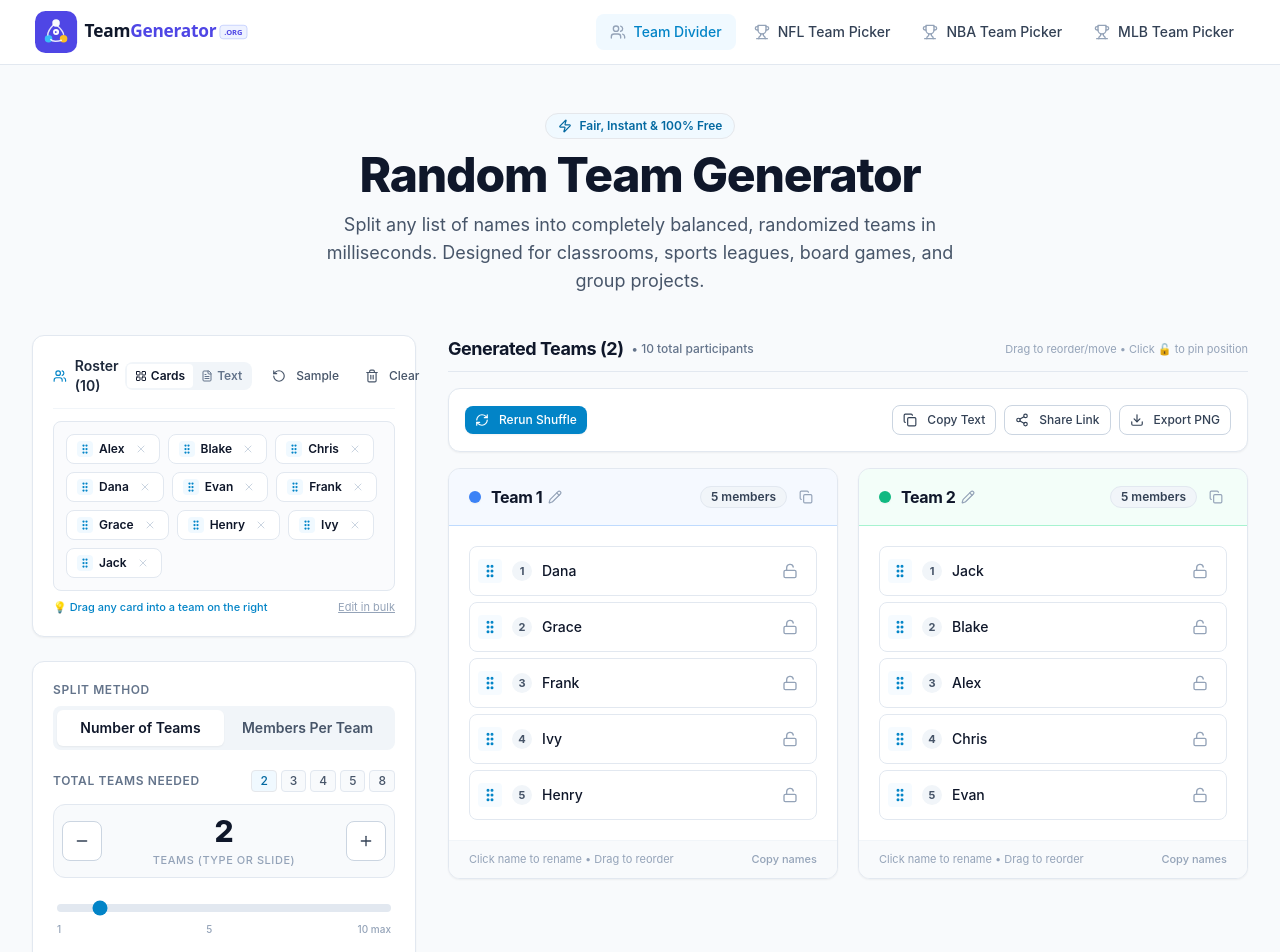
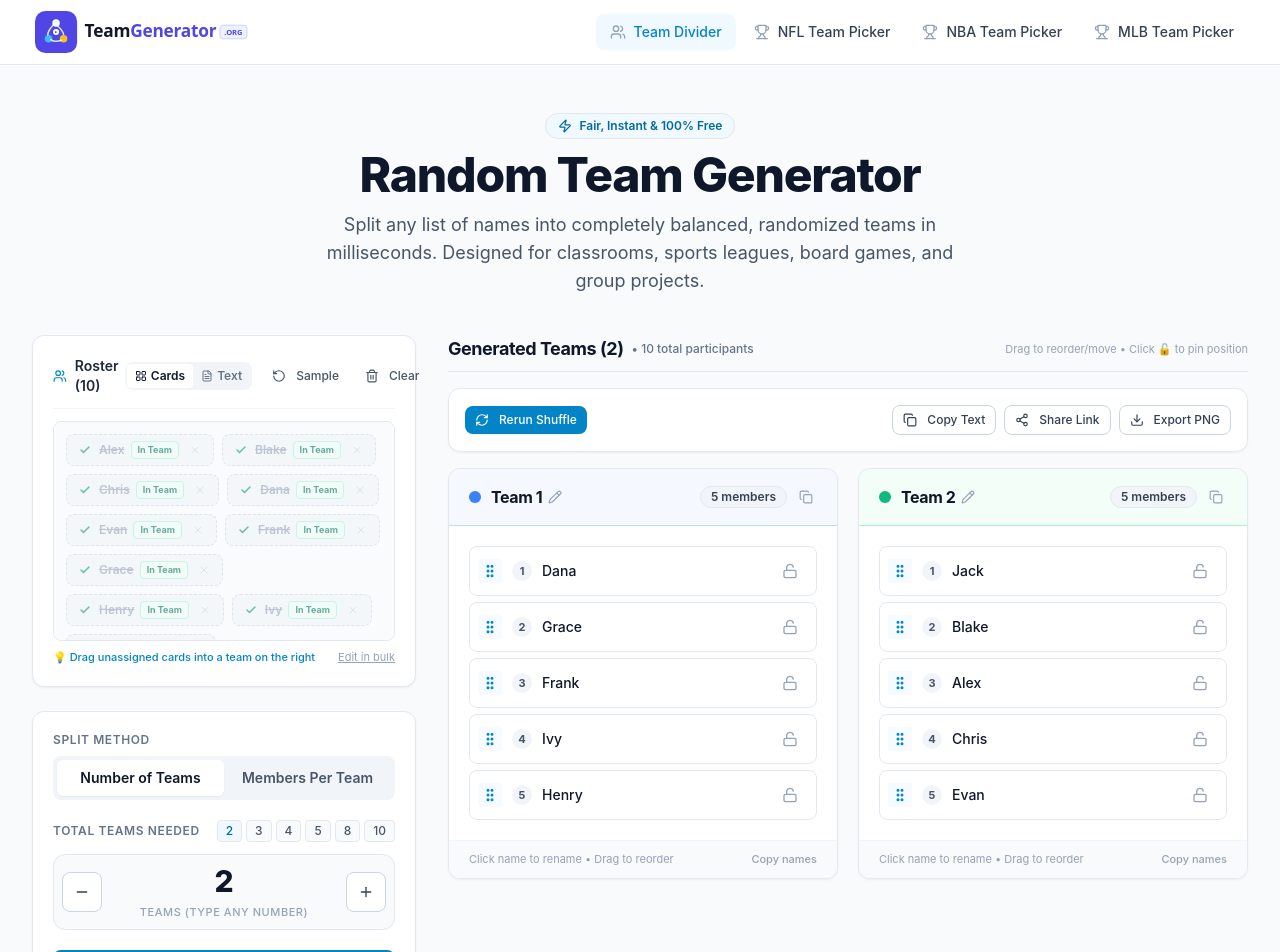
Before and after one commit to humphrey71/random-team-generator, a React (Vite) app: page / in a window 1280 px wide. Shown: the top 952 px of the page. Built offline with nearby package versions, Linux system fonts and the light colour scheme.

Commit message:
feat: disable dragging for assigned roster chips, remove slider and count cap, and add custom high-contrast drag image

```diff
--- a/src/components/divider/DividedTeamsGrid.tsx
+++ b/src/components/divider/DividedTeamsGrid.tsx
@@ -3,6 +3,7 @@ import { TeamResult } from '../../data/types';
 import { Card } from '../ui/Card';
 import { Badge } from '../ui/Badge';
 import { Users, Copy, Check, Lock, Unlock, GripVertical, Pencil } from 'lucide-react';
+import { setCustomDragGhost } from '../../lib/drag-helper';
 
 export interface DividedTeamsGridProps {
   teams: TeamResult[];
@@ -103,6 +104,9 @@ export const DividedTeamsGrid: React.FC<DividedTeamsGridProps> = ({
     e.dataTransfer.setData('application/json', JSON.stringify(payload));
     e.dataTransfer.setData('text/plain', name);
     e.dataTransfer.effectAllowed = 'move';
+
+    // Set ultra-visible theme-colored drag ghost
+    setCustomDragGhost(e, name, 'Moving');
   };
 
   const handleTeamDragOver = (e: React.DragEvent, teamIndex: number) => {
--- a/src/components/divider/DividerControls.tsx
+++ b/src/components/divider/DividerControls.tsx
@@ -19,16 +19,13 @@ export const DividerControls: React.FC<DividerControlsProps> = ({
   value,
   onValueChange,
   onGenerate,
-  maxTeams = 30,
 }) => {
-  const safeMax = Math.max(10, maxTeams);
-
   const handleDecrement = () => {
     if (value > 1) onValueChange(value - 1);
   };
 
   const handleIncrement = () => {
-    if (value < safeMax) onValueChange(value + 1);
+    onValueChange(value + 1);
   };
 
   const handleInputChange = (e: React.ChangeEvent<HTMLInputElement>) => {
@@ -39,19 +36,11 @@ export const DividerControls: React.FC<DividerControlsProps> = ({
     }
     const parsed = parseInt(rawVal, 10);
     if (!isNaN(parsed)) {
-      const bounded = Math.max(1, Math.min(safeMax, parsed));
-      onValueChange(bounded);
+      onValueChange(Math.max(1, parsed));
     }
   };
 
-  const handleSliderChange = (e: React.ChangeEvent<HTMLInputElement>) => {
-    const parsed = parseInt(e.target.value, 10);
-    if (!isNaN(parsed)) {
-      onValueChange(Math.max(1, Math.min(safeMax, parsed)));
-    }
-  };
-
-  const presets = mode === 'by-teams' ? [2, 3, 4, 5, 8] : [2, 3, 4, 5, 10];
+  const presets = mode === 'by-teams' ? [2, 3, 4, 5, 8, 10] : [2, 3, 4, 5, 8, 10];
 
   return (
     <div className="bg-white rounded-xl border border-slate-200 p-5 shadow-sm space-y-5">
@@ -88,13 +77,13 @@ export const DividerControls: React.FC<DividerControlsProps> = ({
         </div>
       </div>
 
-      {/* Stepper + Direct Input + Slider Control */}
+      {/* Stepper + Direct Number Input (No Upper Bound Limit) */}
       <div className="space-y-3">
         <div className="flex items-center justify-between">
           <label className="text-xs font-semibold uppercase tracking-wider text-slate-500">
             {mode === 'by-teams' ? 'Total Teams Needed' : 'Target Team Size'}
           </label>
-          <div className="flex items-center gap-1">
+          <div className="flex items-center gap-1 flex-wrap">
             {presets.map(p => (
               <button
                 key={p}
@@ -132,15 +121,14 @@ export const DividerControls: React.FC<DividerControlsProps> = ({
               <input
                 type="number"
                 min={1}
-                max={safeMax}
                 value={value}
                 onChange={handleInputChange}
-                className="w-20 text-center text-3xl font-extrabold text-slate-900 bg-transparent border-b-2 border-transparent focus:border-brand-500 focus:outline-none p-0 leading-tight [appearance:textfield] [&::-webkit-outer-spin-button]:appearance-none [&::-webkit-inner-spin-button]:appearance-none cursor-text selection:bg-brand-100"
-                title="Click to type a custom number"
+                className="w-24 text-center text-3xl font-extrabold text-slate-900 bg-transparent border-b-2 border-transparent focus:border-brand-500 focus:outline-none p-0 leading-tight [appearance:textfield] [&::-webkit-outer-spin-button]:appearance-none [&::-webkit-inner-spin-button]:appearance-none cursor-text selection:bg-brand-100"
+                title="Type any custom number"
               />
             </div>
-            <span className="text-[11px] font-medium text-slate-400 uppercase tracking-wider block">
-              {mode === 'by-teams' ? 'Teams' : 'Members / Team'} (Type or slide)
+            <span className="text-[11px] font-medium text-slate-400 uppercase tracking-wider block mt-0.5">
+              {mode === 'by-teams' ? 'Teams' : 'Members / Team'} (Type any number)
             </span>
           </div>
 
@@ -149,30 +137,11 @@ export const DividerControls: React.FC<DividerControlsProps> = ({
             variant="outline"
             size="sm"
             onClick={handleIncrement}
-            disabled={value >= safeMax}
             className="w-10 h-10 p-0 rounded-lg shrink-0 text-slate-700 hover:bg-white hover:text-brand-600"
             aria-label="Increase"
           >
             <Plus className="w-4 h-4" />
           </Button>
-        </div>
-
-        {/* Range Slider for Smooth Adjustments */}
-        <div className="pt-1 px-1">
-          <input
-            type="range"
-            min={1}
-            max={safeMax}
-            value={value}
-            onChange={handleSliderChange}
-            className="w-full h-2 bg-slate-200 rounded-lg appearance-none cursor-pointer accent-brand-600 hover:accent-brand-700 focus:outline-none transition-all"
-            aria-label="Slider adjustment"
-          />
-          <div className="flex justify-between text-[10px] text-slate-400 font-medium mt-1">
-            <span>1</span>
-            <span>{Math.round(safeMax / 2)}</span>
-            <span>{safeMax} max</span>
-          </div>
         </div>
       </div>
 
--- a/src/components/divider/RosterInput.tsx
+++ b/src/components/divider/RosterInput.tsx
@@ -1,7 +1,8 @@
 import React, { useState } from 'react';
-import { Users, RotateCcw, Trash2, AlertCircle, GripVertical, X, LayoutGrid, FileText } from 'lucide-react';
+import { Users, RotateCcw, Trash2, AlertCircle, GripVertical, X, LayoutGrid, FileText, Check } from 'lucide-react';
 import { Button } from '../ui/Button';
 import { parseNamesInput } from '../../lib/team-divider';
+import { setCustomDragGhost } from '../../lib/drag-helper';
 
 export interface RosterInputProps {
   value: string;
@@ -10,6 +11,7 @@ export interface RosterInputProps {
   onRestoreSample: () => void;
   onClear: () => void;
   duplicatesCount?: number;
+  assignedCounts?: Map<string, number>;
 }
 
 export const RosterInput: React.FC<RosterInputProps> = ({
@@ -19,6 +21,7 @@ export const RosterInput: React.FC<RosterInputProps> = ({
   onRestoreSample,
   onClear,
   duplicatesCount = 0,
+  assignedCounts,
 }) => {
   const [activeTab, setActiveTab] = useState<'text' | 'chips'>('chips');
   const parsedNames = parseNamesInput(value);
@@ -35,7 +38,13 @@ export const RosterInput: React.FC<RosterInputProps> = ({
       JSON.stringify({ type: 'roster-chip', name })
     );
     e.dataTransfer.effectAllowed = 'copyMove';
+
+    // Set high-visibility custom drag ghost image
+    setCustomDragGhost(e, name, 'Assigning');
   };
+
+  // Track assigned count usage for chips
+  const consumedCounts = new Map<string, number>();
 
   return (
     <div className="flex flex-col h-full bg-white rounded-xl border border-slate-200 p-5 shadow-sm">
@@ -126,33 +135,70 @@ export const RosterInput: React.FC<RosterInputProps> = ({
               </div>
             ) : (
               <div className="flex flex-wrap gap-2">
-                {parsedNames.map((name, idx) => (
+                {parsedNames.map((name, idx) => {
+                  const totalAssigned = assignedCounts?.get(name) || 0;
+                  const alreadyConsumed = consumedCounts.get(name) || 0;
+                  const isAssigned = alreadyConsumed < totalAssigned;
+                  if (isAssigned) {
+                    consumedCounts.set(name, alreadyConsumed + 1);
+                  }
+
+                  return (
                     <div
                       key={`${name}-${idx}`}
-                    draggable
-                    onDragStart={e => handleChipDragStart(e, name)}
-                    className="inline-flex items-center gap-1.5 px-2.5 py-1.5 bg-white border border-slate-200 rounded-lg text-xs font-medium text-slate-800 shadow-xs hover:border-brand-500 hover:ring-2 hover:ring-brand-500/20 hover:bg-brand-50/40 cursor-grab active:cursor-grabbing transition-all select-none group"
-                    title="Drag and drop this person into any team on the right"
+                      draggable={!isAssigned}
+                      onDragStart={e => {
+                        if (!isAssigned) {
+                          handleChipDragStart(e, name);
+                        }
+                      }}
+                      className={`inline-flex items-center gap-1.5 px-2.5 py-1.5 rounded-lg text-xs font-medium transition-all select-none group ${
+                        isAssigned
+                          ? 'bg-slate-100 border border-dashed border-slate-300 text-slate-400 opacity-60 cursor-not-allowed shadow-none'
+                          : 'bg-white border border-slate-200 text-slate-800 shadow-xs hover:border-brand-500 hover:ring-2 hover:ring-brand-500/20 hover:bg-brand-50/40 cursor-grab active:cursor-grabbing'
+                      }`}
+                      title={
+                        isAssigned
+                          ? 'Already assigned to a team. Cannot drag from here. Move or remove from team card instead.'
+                          : 'Drag and drop this person into any team on the right'
+                      }
                     >
+                      {!isAssigned ? (
                         <div className="p-0.5 rounded text-brand-600 bg-brand-50 group-hover:bg-brand-100 transition-colors">
                           <GripVertical className="w-3 h-3 stroke-[2.5]" />
                         </div>
-                    <span className="font-semibold text-slate-900">{name}</span>
+                      ) : (
+                        <span className="p-0.5 text-emerald-600 font-bold" title="In Team">
+                          <Check className="w-3 h-3 stroke-[3]" />
+                        </span>
+                      )}
+
+                      <span className={`font-semibold ${isAssigned ? 'line-through text-slate-400' : 'text-slate-900'}`}>
+                        {name}
+                      </span>
+
+                      {isAssigned && (
+                        <span className="text-[9px] font-bold px-1.5 py-0.2 rounded bg-emerald-50 text-emerald-700 border border-emerald-200">
+                          In Team
+                        </span>
+                      )}
+
                       <button
                         type="button"
                         onClick={() => handleRemoveChip(idx)}
                         className="ml-0.5 text-slate-300 hover:text-rose-500 hover:bg-rose-50 rounded-full p-0.5 transition-colors"
-                      title="Remove name"
+                        title="Remove name from roster"
                       >
                         <X className="w-3 h-3" />
                       </button>
                     </div>
-                ))}
+                  );
+                })}
               </div>
             )}
           </div>
           <div className="mt-2 text-[11px] text-slate-500 flex items-center justify-between">
-            <span className="text-brand-600 font-medium">💡 Drag any card into a team on the right</span>
+            <span className="text-brand-600 font-medium">💡 Drag unassigned cards into a team on the right</span>
             <button
               type="button"
               onClick={() => setActiveTab('text')}
--- /dev/null
+++ b/src/lib/drag-helper.ts
@@ -0,0 +1,55 @@
+/**
+ * Creates an ultra-visible, high-contrast theme-colored drag ghost image.
+ * Solves the native browser semi-transparent ghost image invisibility issue.
+ */
+export function setCustomDragGhost(
+  e: React.DragEvent,
+  name: string,
+  badgeText = 'Moving'
+) {
+  // Create an offscreen DOM container
+  const ghost = document.createElement('div');
+  ghost.style.position = 'fixed';
+  ghost.style.top = '-1000px';
+  ghost.style.left = '-1000px';
+  ghost.style.zIndex = '99999';
+  ghost.style.pointerEvents = 'none';
+
+  // Apply high-contrast brand styling: Solid Brand Indigo with drop shadow & border
+  ghost.style.display = 'inline-flex';
+  ghost.style.alignItems = 'center';
+  ghost.style.gap = '8px';
+  ghost.style.backgroundColor = '#4338CA'; // Indigo 700 - high contrast
+  ghost.style.color = '#FFFFFF';
+  ghost.style.padding = '8px 14px';
+  ghost.style.borderRadius = '10px';
+  ghost.style.border = '2px solid #818CF8'; // Indigo 400 highlight
+  ghost.style.boxShadow = '0 12px 24px -4px rgba(67, 56, 202, 0.6)';
+  ghost.style.fontSize = '13px';
+  ghost.style.fontWeight = '700';
+  ghost.style.fontFamily = 'system-ui, -apple-system, sans-serif';
+  ghost.style.whiteSpace = 'nowrap';
+
+  // Grip icon + Name + Badge
+  ghost.innerHTML = `
+    <span style="display:inline-flex;align-items:center;background:rgba(255,255,255,0.2);padding:2px 6px;border-radius:6px;font-size:11px;font-weight:800;color:#FDE047;">
+      ✊ ${badgeText}
+    </span>
+    <span style="font-size:14px;letter-spacing:-0.2px;">${name}</span>
+  `;
+
+  document.body.appendChild(ghost);
+
+  try {
+    e.dataTransfer.setDragImage(ghost, 20, 20);
+  } catch {
+    // fallback if not supported
+  }
+
+  // Remove the temporary node after drag start completes
+  setTimeout(() => {
+    if (document.body.contains(ghost)) {
+      document.body.removeChild(ghost);
+    }
+  }, 0);
+}
--- a/src/routes/index.tsx
+++ b/src/routes/index.tsx
@@ -102,6 +102,17 @@ function IndexPage() {
     }
     return dupes;
   }, [parsedNames]);
+
+  // Calculate how many times each name has been assigned to teams
+  const assignedCounts = useMemo(() => {
+    const counts = new Map<string, number>();
+    for (const team of teams) {
+      for (const member of team.members) {
+        counts.set(member, (counts.get(member) || 0) + 1);
+      }
+    }
+    return counts;
+  }, [teams]);
 
   const generatorTopRef = useRef<HTMLDivElement>(null);
   const gridExportRef = useRef<HTMLDivElement>(null);
@@ -208,6 +219,7 @@ function IndexPage() {
               onRestoreSample={handleRestoreSample}
               onClear={handleClear}
               duplicatesCount={duplicatesCount}
+              assignedCounts={assignedCounts}
             />
 
             <DividerControls
@@ -216,7 +228,6 @@ function IndexPage() {
               value={val}
               onValueChange={setVal}
               onGenerate={handleGenerate}
-              maxTeams={Math.max(2, parsedNames.length || 20)}
             />
           </div>
 
```
Lines whose indentation alone changed are shown as unchanged.
